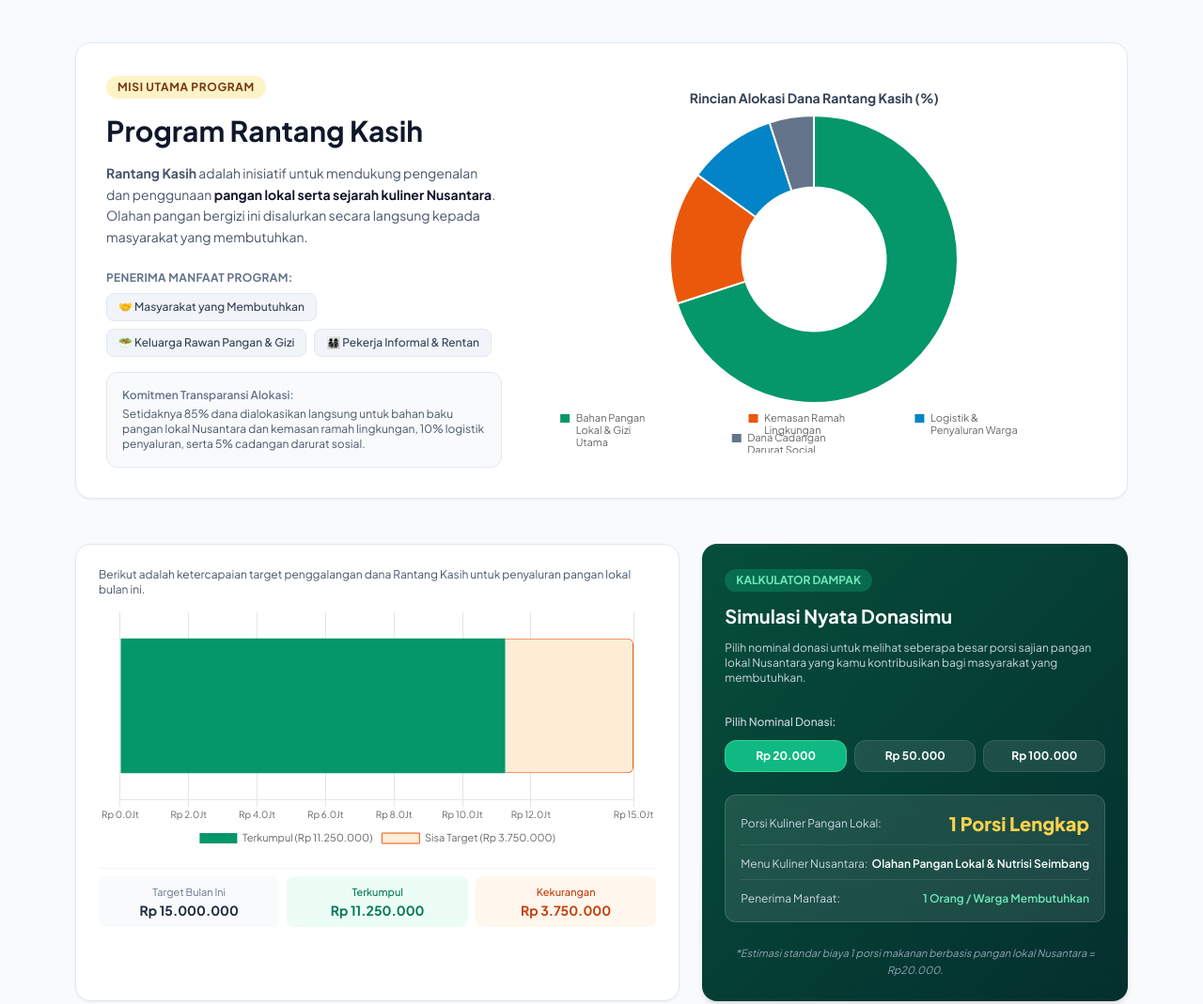
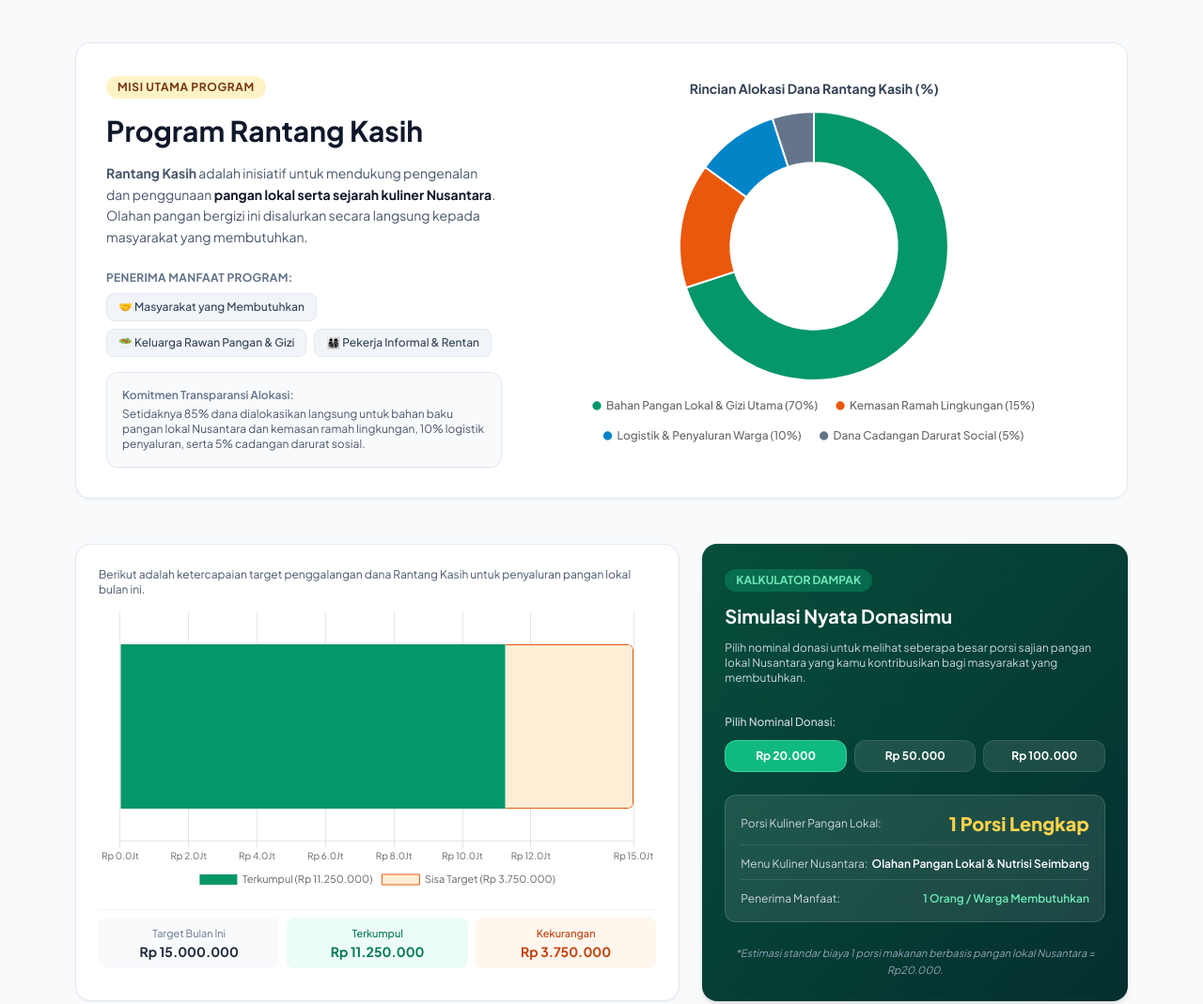
Before and after one commit to k900s10/bbs, a website with bundled scripts: page index.html in a window 1280 px wide. Shown: the part 997-2066 px from the top of the page at 94% size. Built offline with nearby package versions, Linux system fonts and the light colour scheme.

Commit message:
feat: implement navigation controller and style definitions for smooth scrolling and layout components

```diff
--- a/css/styles.css
+++ b/css/styles.css
@@ -1,4 +1,9 @@
 /* Custom styles for BBS transparency app */
+
+html {
+    scroll-behavior: smooth;
+}
+
 
 .chart-container {
     position: relative;
@@ -6,13 +11,14 @@
     max-width: 600px;
     margin-left: auto;
     margin-right: auto;
-    height: 320px;
-    max-height: 400px;
+    min-height: 300px;
+    height: 350px;
+    max-height: 420px;
 }
 
 @media (min-width: 768px) {
     .chart-container {
-        height: 360px;
+        height: 380px;
     }
 }
 
--- a/js/charts/AllocationChart.js
+++ b/js/charts/AllocationChart.js
@@ -18,7 +18,7 @@ export class AllocationChart {
         }
 
         const allocationData = DonationService.getAllocationData();
-        const labels = allocationData.map(item => ChartService.wrapLabel(item.label, 16));
+        const labels = allocationData.map(item => `${item.label} (${item.percentage}%)`);
         const data = allocationData.map(item => item.percentage);
         const backgroundColor = allocationData.map(item => item.color);
 
@@ -31,21 +31,46 @@ export class AllocationChart {
                     data: data,
                     backgroundColor: backgroundColor,
                     borderWidth: 2,
-                    borderColor: '#ffffff'
+                    borderColor: '#ffffff',
+                    hoverOffset: 6
                 }]
             },
             options: {
                 responsive: true,
                 maintainAspectRatio: false,
+                cutout: '62%',
+                layout: {
+                    padding: {
+                        top: 6,
+                        bottom: 12,
+                        left: 8,
+                        right: 8
+                    }
+                },
                 plugins: {
                     legend: {
                         position: 'bottom',
+                        align: 'center',
                         labels: {
-                            font: { family: ChartService.FONT_FAMILY, size: 11 },
-                            boxWidth: 12
+                            usePointStyle: true,
+                            pointStyle: 'circle',
+                            boxWidth: 8,
+                            boxHeight: 8,
+                            padding: 20,
+                            font: {
+                                family: ChartService.FONT_FAMILY,
+                                size: 12,
+                                weight: '500'
+                            }
                         }
                     },
-                    tooltip: ChartService.getStandardTooltipConfig()
+                    tooltip: {
+                        callbacks: {
+                            label: function(context) {
+                                return ` ${context.label}`;
+                            }
+                        }
+                    }
                 }
             }
         });
--- a/js/ui/NavigationUI.js
+++ b/js/ui/NavigationUI.js
@@ -4,13 +4,17 @@
  */
 export class NavigationUI {
     /**
-     * Scroll smoothly to the audit table element
+     * Scroll smoothly to target element
      * @param {string} targetSelector
+     * @param {ScrollLogicalPosition} blockPosition - 'center' | 'start' | 'nearest'
      */
-    static scrollTo(targetSelector = '#audit-table') {
+    static scrollTo(targetSelector = '#audit-table', blockPosition = 'start') {
         const targetElement = document.querySelector(targetSelector);
         if (targetElement) {
-            targetElement.scrollIntoView({ behavior: 'smooth' });
+            targetElement.scrollIntoView({
+                behavior: 'smooth',
+                block: blockPosition
+            });
         }
     }
 
@@ -22,7 +26,16 @@ export class NavigationUI {
         auditButtons.forEach(btn => {
             btn.addEventListener('click', (e) => {
                 e.preventDefault();
-                NavigationUI.scrollTo('#audit-table');
+                NavigationUI.scrollTo('#audit-table', 'start');
+            });
+        });
+
+        // Handle header CTA button to smoothly center kalkulator-dampak
+        const ctaButtons = document.querySelectorAll('a[href="#kalkulator-dampak"]');
+        ctaButtons.forEach(btn => {
+            btn.addEventListener('click', (e) => {
+                e.preventDefault();
+                NavigationUI.scrollTo('#kalkulator-dampak', 'center');
             });
         });
     }
```
Also changed, not shown: index.html (+72 -35 lines).
